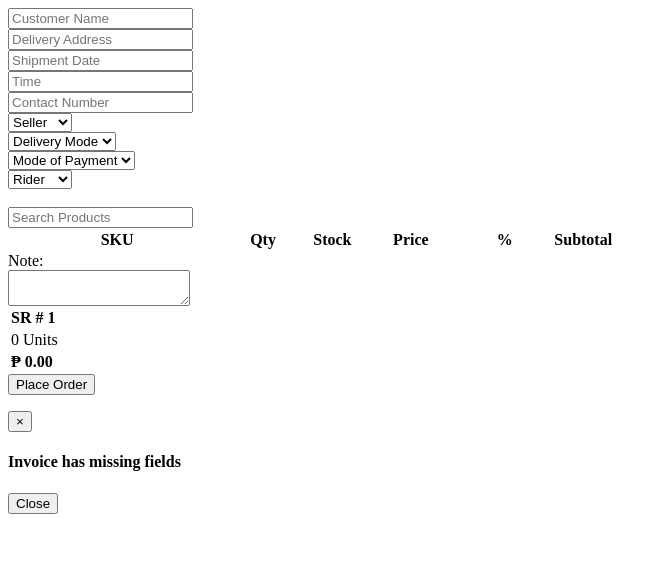
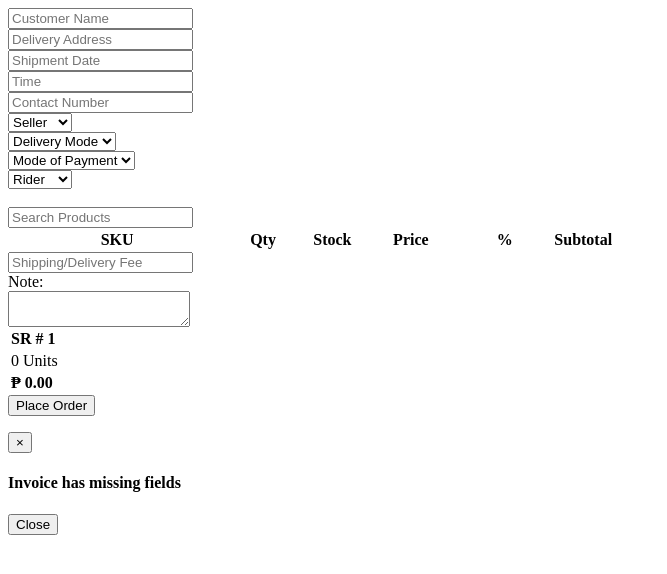
Before and after one commit to larkarvin/ventory, a PHP site: the page made by module/Backend/view/backend/sales-order/new.phtml in a window 1280 px wide. Shown: the top 574 px of the page, without its empty margins (0-667 px from the left). Run offline with PHP 8.4, Linux system fonts and the light colour scheme; the template is opened without the code that fills it, so the values that code supplies are empty.

Commit message:
shipping

```diff
--- a/module/Backend/view/backend/reports/sales.phtml
+++ b/module/Backend/view/backend/reports/sales.phtml
@@ -137,6 +137,7 @@ function format_reportDate($grouping, $id)
                 <th style="text-align:right">Sales</th>
                 <th style="text-align:right">Accounts Receivable</th>
                 <th style="text-align:right">Costs</th>
+                <th style="text-align:right">Shipping</th>
                 <th style="text-align:right">Net Income</th>
             </thead>
             <tbody>
@@ -161,7 +162,10 @@ function format_reportDate($grouping, $id)
                                   <?php echo number_format($row['total_cost'],2); ?>
                               </td>
                               <td style="text-align:right">
-                                  <?php echo number_format($row['totalsales'] - $row['total_cost'],2); ?>
+                                  <?php echo number_format($row['total_shipping'],2); ?>
+                              </td>
+                              <td style="text-align:right">
+                                  <?php echo number_format($row['totalsales'] - $row['total_cost'] - $row['total_shipping'],2); ?>
                               </td>
                           </tr>
 
--- a/module/Backend/view/backend/sales-order/new.phtml
+++ b/module/Backend/view/backend/sales-order/new.phtml
@@ -69,7 +69,7 @@ $homeUrl = $this->url('home',array(),array('force_canonical' => true));
 <section class="content">
         <div class="row">
 
-            <div class="col-xs-6">
+            <div class="col-md-6 col-sm-6 col-xs-12">
                 <div class="form-group">
                     <div class="input-group">
                         <div class="input-group-addon">
@@ -121,7 +121,7 @@ $homeUrl = $this->url('home',array(),array('force_canonical' => true));
     Rider: Macky, Nelson,
 -->
 
-            <div class="col-xs-6">
+            <div class="col-md-6 col-sm-6 col-xs-12">
                     <div class="form-group">
                       <select id="seller" name="seller" class="form-control input-sm" >
                         <option disabled selected>Seller</option>
@@ -169,18 +169,18 @@ $homeUrl = $this->url('home',array(),array('force_canonical' => true));
         </div>
         <div class="row">
 
-            <div class="col-12 table-responsive">
+            <div class="col-md-12 col-sm-12 col-xs-12 table-responsive">
                 <table class="table table-bordered">
                     <thead>
                         <tr>
 
-                            <th width="35%">SKU</th>
-                            <th width="12%">Qty</th>
-                            <th width="10%">Stock</th>
-                            <th width="15%">Price</th>
-                            <th width="15%">%</th>
-                            <th width="10%">Subtotal</th>
-                            <th width="1%">&nbsp;</th>
+                            <th class="col-xs-6" width="35%">SKU</th>
+                            <th class="col-xs-6" width="12%">Qty</th>
+                            <th class="col-xs-6" width="10%">Stock</th>
+                            <th class="col-xs-6" width="15%">Price</th>
+                            <th class="col-xs-6" width="15%">%</th>
+                            <th class="col-xs-6" width="10%">Subtotal</th>
+                            <th class="col-xs-6" width="1%">&nbsp;</th>
                         </tr>
                     </thead>
                     <tbody id="order_tbody">
@@ -193,13 +193,21 @@ $homeUrl = $this->url('home',array(),array('force_canonical' => true));
         </div><!-- /.row -->
         <div class="row">
             <!-- accepted payments column -->
-            <div class="col-xs-6">
+            <div class="col-md-6 col-sm-6 col-xs-12">
+
+                <div class="form-group">
+                    <!-- <div for="itemname">Shipping/Delivery Fee </div> -->
+
+                    <input type="text" onkeyUp="limitShipping()" class="form-control" id="shippingfee" name="shippingfee" placeholder="Shipping/Delivery Fee " value="">
+                </div>
                 <div class="form-group">
                     <div>Note:</div>
                     <textarea class="form-control" name="note"></textarea>
                 </div>
+
+
             </div>
-            <div class="col-xs-6">
+            <div class="col-md-6 col-sm-6 col-xs-12">
                <div class="table-responsive">
                     <table class="table">
                         <tbody>
@@ -271,6 +279,17 @@ function clearTypeAhead()
 {
     typeahead = document.getElementById("typeaheadsearch");
     typeahead.value = '';
+}
+
+function limitShipping()
+{
+    shippingElement = document.getElementById('shippingfee');
+    shippingElement.value = shippingElement.value.replace(/[^\d.-]/g, '')
+    if((shippingElement.value == "." )|| (shippingElement.value == "0..")){
+        shippingElement.value = "0."
+    }
+
+    updateTotalandTotalUnits();
 }
 
 function computeSubtotal(itemCounter)
@@ -484,6 +503,13 @@ function updateTotalandTotalUnits(){
         total = total + parseFloat(subtotalelements[x].value);
     }
 
+    shippingElement = document.getElementById('shippingfee');
+
+
+    if(parseFloat(shippingElement.value) > 0){
+        total = total + parseFloat(shippingElement.value);
+    }
+
 
     total = total.toFixed(2).replace(/./g, function(c, i, a) {
         return i && c !== "." && ((a.length - i) % 3 === 0) ? ',' + c : c;
--- a/module/Backend/view/layout/layout.phtml
+++ b/module/Backend/view/layout/layout.phtml
@@ -19,7 +19,7 @@ scratch. This page gets rid of all links and provides the needed markup only.
     <!-- Ionicons -->
     <link href="<?php echo $homeUrl?>css/ionicons.min.css" rel="stylesheet" type="text/css" />
     <!-- Theme style -->
-    <link href="<?php echo $homeUrl?>dist/css/AdminLTE.min.css" rel="stylesheet" type="text/css" />
+    <link href="<?php echo $homeUrl?>dist/css/AdminLTE.css" rel="stylesheet" type="text/css" />
     <!-- AdminLTE Skins. We have chosen the skin-blue for this starter
           page. However, you can choose any other skin. Make sure you
           apply the skin class to the body tag so the changes take effect.
--- a/public/dist/css/AdminLTE.css
+++ b/public/dist/css/AdminLTE.css
@@ -2823,7 +2823,7 @@ table.text-center th {
   background: #fff;
   border: 1px solid #f4f4f4;
   padding: 20px;
-  margin: 10px 25px;
+  margin: 0px 0px;
 }
 .invoice-title {
   margin-top: 0;
```
Also changed, not shown: module/Backend/src/Backend/Controller/ReportsController.php (+6 -6 lines), module/Backend/src/Backend/Model/SalesOrders.php (+14 -0 lines), module/Backend/view/backend/purchase-order/details.phtml (+8 -5 lines), module/Backend/view/backend/sales-order/details.phtml (+26 -11 lines), module/Backend/view/backend/sales-order/edit.phtml (+31 -6 lines).
